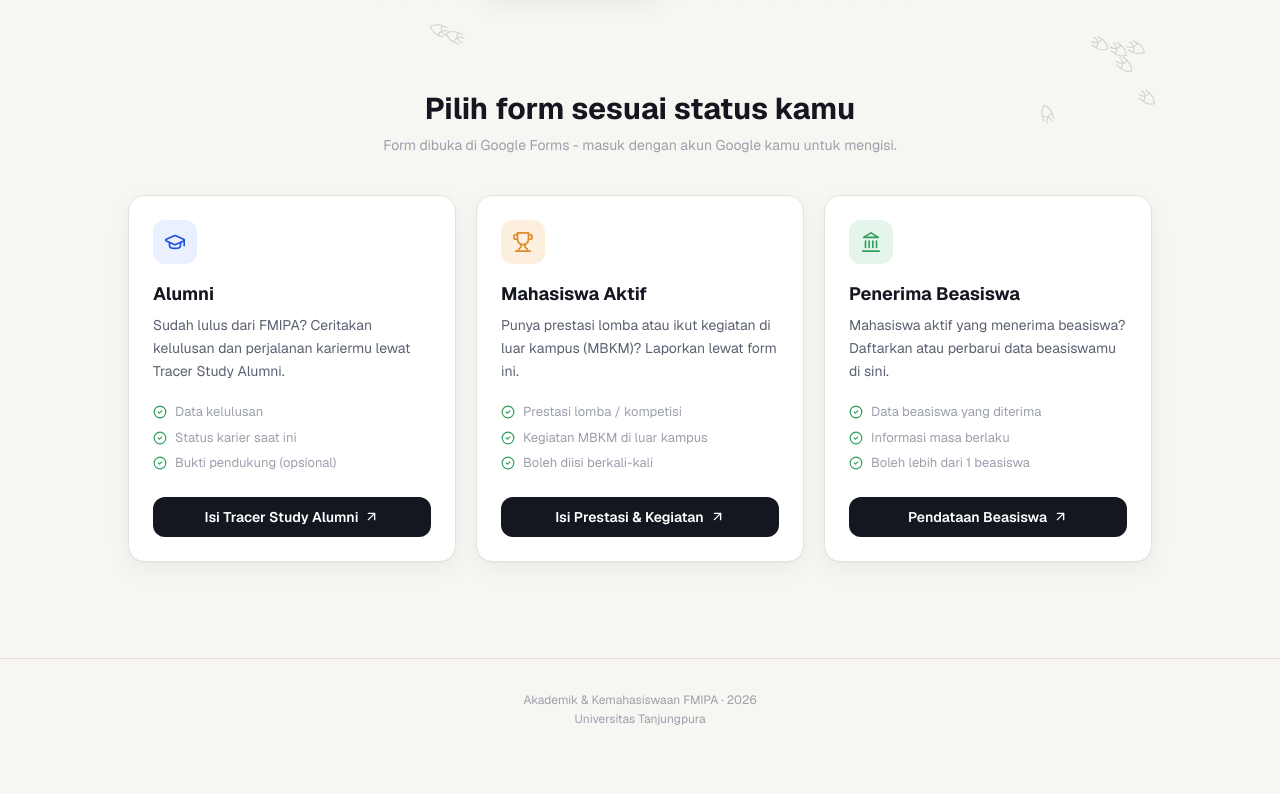
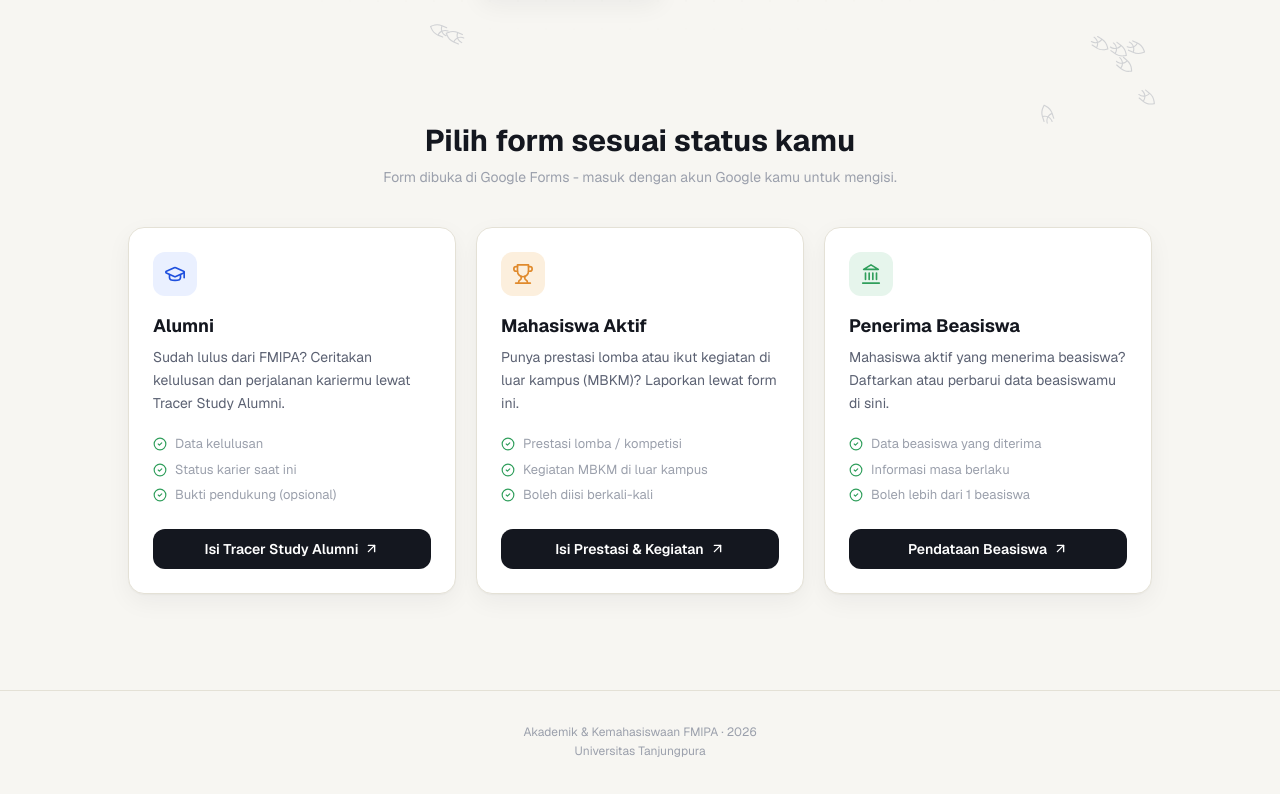
Before and after one commit to 0xthareq/tiara, a React (Vite) app in the folder frontend/: page / in a window 1280 px wide. Shown: the part 629-1423 px from the top of the page. Before the commit the page ends 1391 px from the top, so only its background shows below. Built offline with nearby package versions, Linux system fonts and the light colour scheme; no server answers.

Commit message:
edit landing.jsx

```diff
--- a/frontend/src/pages/Landing.jsx
+++ b/frontend/src/pages/Landing.jsx
@@ -98,7 +98,7 @@ export default function Landing() {
       </section>
 
       {/* ============ PILIH FORM ============ */}
-      <section id="isi-form" className="isolate px-6 pb-24 -mt-8 sm:-mt-20">
+      <section id="isi-form" className="isolate px-6 pb-24 -mt-8 sm:-mt-12">
         <div className="max-w-5xl mx-auto">
           <div className="text-center mb-10">
             <h2 className="font-display font-bold text-2xl sm:text-3xl text-ink mb-2">
```
